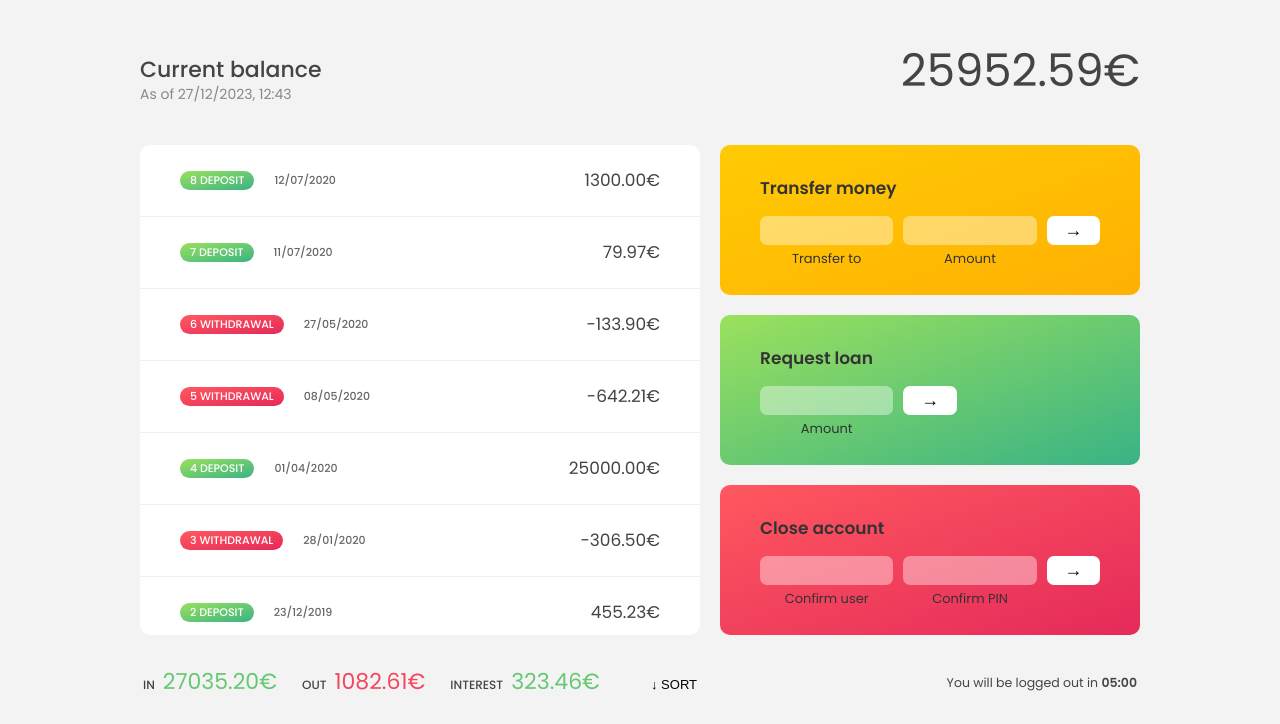
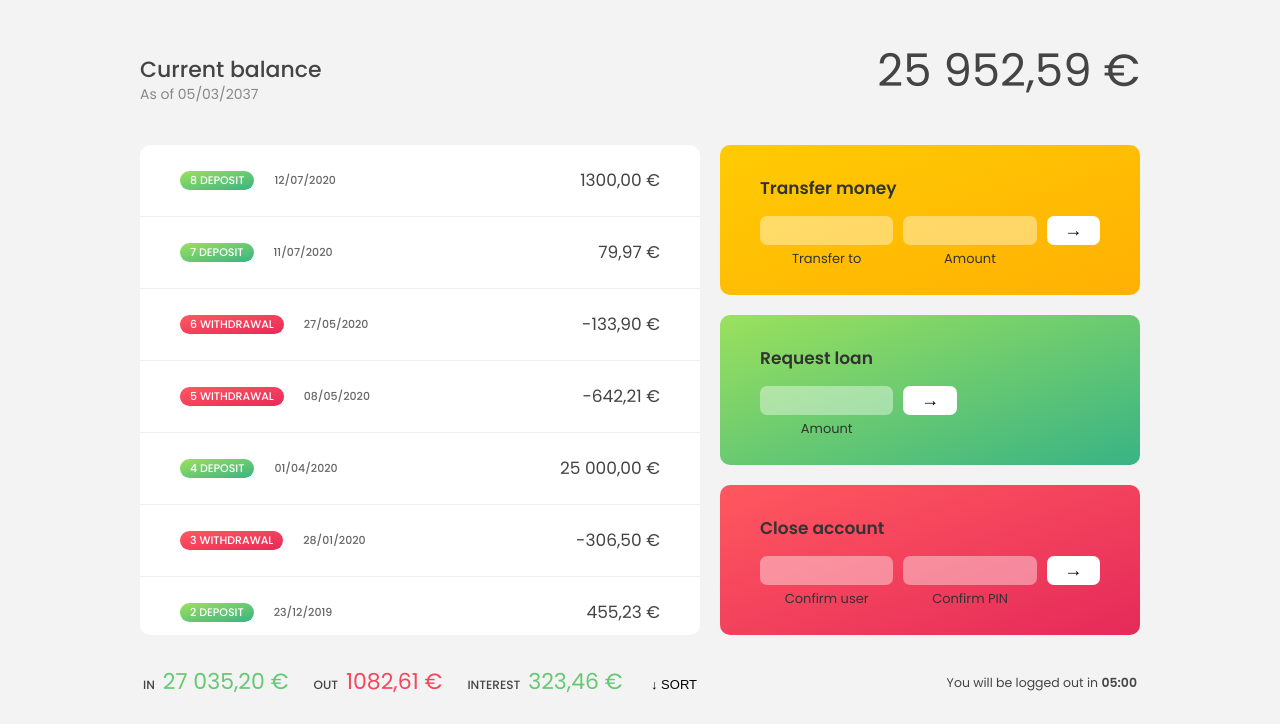
Before and after one commit to ezgaro/BankList, a plain HTML site: page index.html in a window 1280 px wide. Shown: the part 76-800 px from the top of the page. Drawn offline with Linux system fonts and the light colour scheme.

Commit message:
Updated currency values.

```diff
--- a/index.html
+++ b/index.html
@@ -12,7 +12,7 @@
     />
 
     <link rel="stylesheet" href="style.css" />
-    <title>Bankist</title>
+    <title>BankList</title>
   </head>
   <body>
     <!-- TOP NAVIGATION -->
@@ -118,11 +118,6 @@
         You will be logged out in <span class="timer">05:00</span>
       </p>
     </main>
-
-    <!-- <footer>
-      &copy; by Jonas Schmedtmann. Don't claim as your own :)
-    </footer> -->
-
     <script src="script.js"></script>
   </body>
 </html>
--- a/script.js
+++ b/script.js
@@ -2,7 +2,7 @@
 
 /////////////////////////////////////////////////
 /////////////////////////////////////////////////
-// BANKIST APP
+// BANKLST APP
 
 /////////////////////////////////////////////////
 // Data
@@ -10,7 +10,7 @@
 // DIFFERENT DATA! Contains movement dates, currency and locale
 
 const account1 = {
-  owner: 'Jonas Schmedtmann',
+  owner: 'Jonas Schmedman',
   movements: [200, 455.23, -306.5, 25000, -642.21, -133.9, 79.97, 1300],
   interestRate: 1.2, // %
   pin: 1111,
@@ -26,7 +26,7 @@ const account1 = {
     '2020-07-12T10:51:36.790Z',
   ],
   currency: 'EUR',
-  locale: 'pt-PT', // de-DE
+  locale: 'pt-PT',
 };
 
 const account2 = {
@@ -80,7 +80,27 @@ const inputClosePin = document.querySelector('.form__input--pin');
 
 /////////////////////////////////////////////////
 // Functions
-
+const formatMovementDate = function(date, locale) {
+  const calcDaysPassed = (date1 , date2) => Math.round(Math.abs(date2 - date1) / (1000*60*60*24));
+  const daysPassed = calcDaysPassed(new Date() , date);
+  if(daysPassed === 0) return 'Today';
+  if(daysPassed === 1) return 'Yesterday';
+  if(daysPassed <= 7) return `${daysPassed} days ago`;
+  else {
+    // const day = `${date.getDate()}`.padStart(2,0);
+    // const month = `${date.getMonth()}`.padStart(2,0);
+    // const year = date.getFullYear();
+    // return`${day}/${month}/${year}`;
+    return new Intl.DateTimeFormat(locale).format(date);
+  }
+}
+  //making reusable func
+const formatCur = function(value , locale , currency) {
+  return new Intl.NumberFormat(locale , {
+    style: "currency" ,
+    currency : currency,
+  }).format(value);
+}
 const displayMovements = function (acc, sort = false) {
   containerMovements.innerHTML = '';
 
@@ -93,7 +113,9 @@ const displayMovements = function (acc, sort = false) {
     const day = `${date.getDate()}`.padStart(2 , '0');
     const month = `${date.getMonth() + 1}`.padStart(2 , '0'); //the months start from 0
     const year = date.getFullYear();
-    const displayDate = `${day}/${month}/${year}`;
+    const displayDate = formatMovementDate(date , acc.locale);
+
+    const formattedMov = formatCur(mov , acc.locale ,acc.currency);
 
     const html = `
       <div class="movements__row">
@@ -101,7 +123,7 @@ const displayMovements = function (acc, sort = false) {
       i + 1
     } ${type}</div>
         <div class="movements__date">${displayDate}</div>
-        <div class="movements__value">${mov.toFixed(2)}€</div>
+        <div class="movements__value">${formattedMov}</div>
       </div>
     `;
 
@@ -111,29 +133,29 @@ const displayMovements = function (acc, sort = false) {
 
 const calcDisplayBalance = function (acc) {
   acc.balance = acc.movements.reduce((acc, mov) => acc + mov, 0);
-  labelBalance.textContent = `${acc.balance.toFixed(2)}€`;
+  labelBalance.textContent = formatCur(acc.balance , acc.locale ,acc.currency);
 };
 
 const calcDisplaySummary = function (acc) {
   const incomes = acc.movements
     .filter(mov => mov > 0)
     .reduce((acc, mov) => acc + mov, 0);
-  labelSumIn.textContent = `${incomes.toFixed(2)}€`;
+  labelSumIn.textContent = formatCur(incomes , acc.locale ,acc.currency);
 
   const out = acc.movements
     .filter(mov => mov < 0)
     .reduce((acc, mov) => acc + mov, 0);
-  labelSumOut.textContent = `${Math.abs(out).toFixed(2)}€`;
+  labelSumOut.textContent = formatCur(Math.abs(out) , acc.locale ,acc.currency);
 
   const interest = acc.movements
     .filter(mov => mov > 0)
     .map(deposit => (deposit * acc.interestRate) / 100)
-    .filter((int, i, arr) => {
+    .filter((int, i, arr) =>{
       // console.log(arr);
       return int >= 1;
     })
     .reduce((acc, int) => acc + int, 0);
-  labelSumInterest.textContent = `${interest.toFixed(2)}€`;
+  labelSumInterest.textContent = formatCur(interest , acc.locale ,acc.currency);
 };
 
 const createUsernames = function (accs) {
@@ -167,18 +189,6 @@ currentAccount = account1;
 updateUI(currentAccount);
 containerApp.style.opacity = 100;
 
-const now = new Date();
-//   !!! 2/8/2023 ---> 02/08/2023 !!!
-const day = `${now.getDate()}`.padStart(2 , '0');
-const month = `${now.getMonth() + 1}`.padStart(2 , '0'); //the months start from 0
-const year = now.getFullYear();
-const hours = `${now.getHours()}`.padStart(2 , '0');
-const minutes = `${now.getMinutes()}`.padStart(2 , '0');
-labelDate.textContent = `${day}/${month}/${year}, ${hours}:${minutes}`;
-
-//day/month/year
-
-
 btnLogin.addEventListener('click', function (e) {
   // Prevent form from submitting
   e.preventDefault();
@@ -197,12 +207,17 @@ btnLogin.addEventListener('click', function (e) {
 
     //Create current date and time
     const now = new Date();
-    const day = `${now.getDate()}`.padStart(2 , '0');
-    const month = `${now.getMonth() + 1}`.padStart(2 , '0'); //the months start from 0
-    const year = now.getFullYear();
-    const hours = now.getHours();
-    const minutes = now.getMinutes();
-    labelDate.textContent = `${day}/${month}/${year}, ${hours}:${minutes}`;
+    const options = { hour: 'numeric' ,minute : 'numeric',day:'numeric' , month:'numeric' , year:'numeric'};
+    // const locale = navigator.language; My location !
+    labelDate.textContent = new Intl.DateTimeFormat(currentAccount.locale , options).format(now);
+
+    // const now = new Date();
+    // const day = `${now.getDate()}`.padStart(2 , '0');
+    // const month = `${now.getMonth() + 1}`.padStart(2 , '0'); //the months start from 0
+    // const year = now.getFullYear();
+    // const hours = now.getHours();
+    // const minutes = now.getMinutes();
+    // labelDate.textContent = `${day}/${month}/${year}, ${hours}:${minutes}`;
 
     // Clear input fields
     inputLoginUsername.value = inputLoginPin.value = '';
@@ -246,14 +261,15 @@ btnLoan.addEventListener('click', function (e) {
   const amount = Math.floor(inputLoanAmount.value);
 
   if (amount > 0 && currentAccount.movements.some(mov => mov >= amount * 0.1)) {
-    // Add movement
-    currentAccount.movements.push(amount);
+    setTimeout(function (){// Add movement
+      currentAccount.movements.push(amount);
 
-    //Add loan date
-    currentAccount.movementsDates.push(new Date().toISOString());
+      //Add loan date
+      currentAccount.movementsDates.push(new Date().toISOString());
 
-    // Update UI
-    updateUI(currentAccount);
+      // Update UI
+      updateUI(currentAccount);
+    },2500);
   }
   inputLoanAmount.value = '';
 });
@@ -287,3 +303,12 @@ btnSort.addEventListener('click', function (e) {
   displayMovements(currentAccount, !sorted);
   sorted = !sorted;
 });
+const num = 3884764.23;
+const options = {
+  style:"unit",
+  unit: "mile-per-hour"
+}
+console.log("Us: ",new Intl.NumberFormat('en-US' , options).format(num));
+console.log("Germany: ",new Intl.NumberFormat('de-DE' , options).format(num));
+console.log("Syria: ",new Intl.NumberFormat('ar-SY' , options).format(num));
+console.log(navigator.language,new Intl.NumberFormat(navigator.language).format(num));
```
